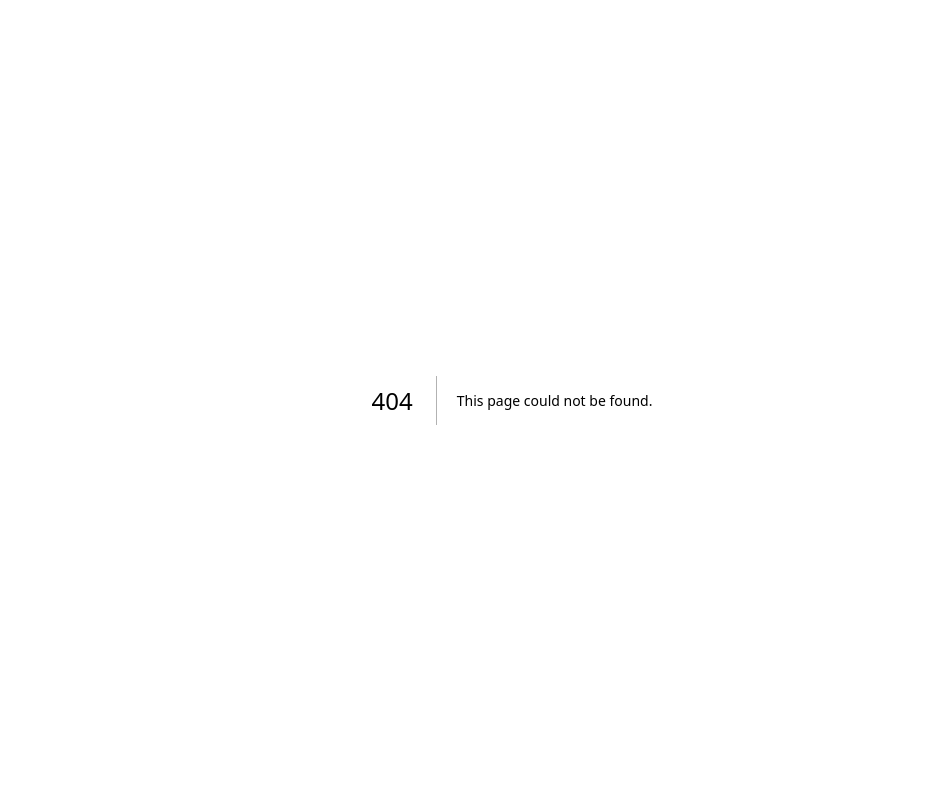
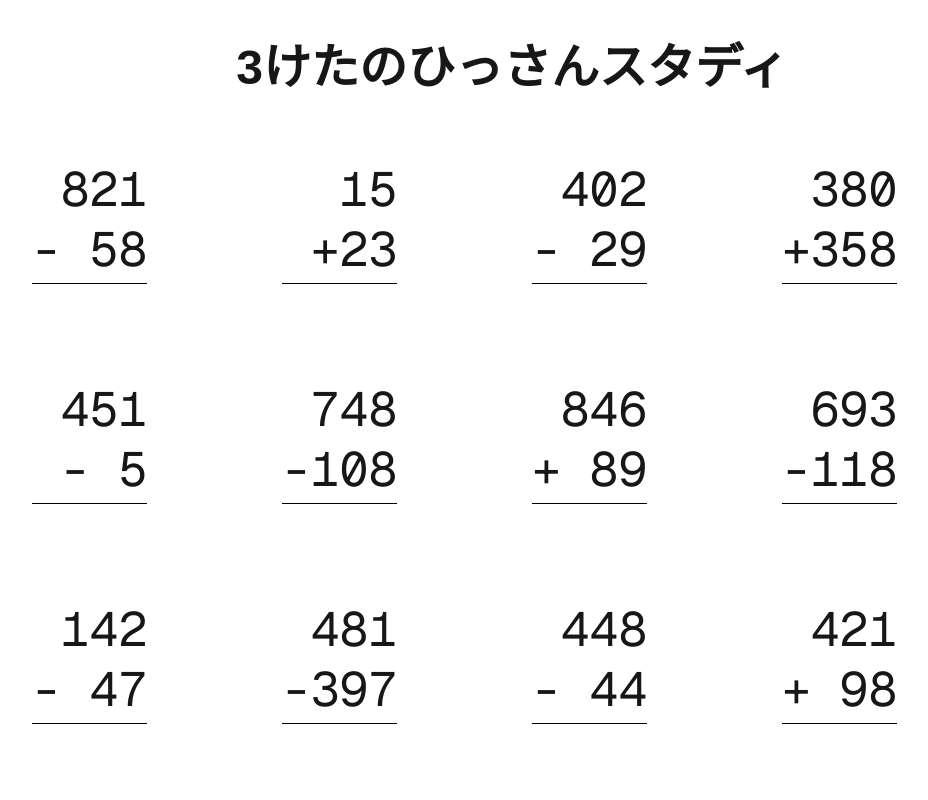
Before and after one commit to usk94/hissan, a Next.js app: page /sanketa-keisan in a window 1280 px wide. Before the commit this address had no page. Shown: the top 800 px of the page, without its empty margins (128-1056 px from the left). Built offline with nearby package versions, Linux system fonts and the light colour scheme.

Commit message:
feat: 3桁の足し算・引き算ページを追加

```diff
--- /dev/null
+++ b/src/app/sanketa-keisan/page.tsx
@@ -0,0 +1,155 @@
+import React from "react"
+
+export const dynamic = "force-dynamic"
+
+type Problem = { a: number; b: number; symbol: "+" | "-" }
+
+function generateMixedProblems(): Problem[] {
+  const problems: Problem[] = []
+
+  const pushIfValid = (a: number, b: number, symbol: "+" | "-") => {
+    if (a >= b && a < 1000 && b < 1000) {
+      problems.push({ a, b, symbol })
+    }
+  }
+
+  // 足し算
+  while (problems.length < 2) {
+    const a = Math.floor(Math.random() * 90) + 10
+    const b = Math.floor(Math.random() * 90) + 10
+    problems.push({ a, b, symbol: "+" })
+  }
+
+  while (problems.length < 4) {
+    const a = Math.floor(Math.random() * 900) + 100
+    const b = Math.floor(Math.random() * 900) + 100
+    problems.push({ a, b, symbol: "+" })
+  }
+
+  while (problems.length < 6) {
+    const a = Math.floor(Math.random() * 900) + 100
+    const b = Math.floor(Math.random() * 90) + 10
+    problems.push({ a, b, symbol: "+" })
+  }
+
+  // 引き算：3桁 - 1桁
+  while (problems.length < 7) {
+    const a = Math.floor(Math.random() * 900) + 100
+    const b = Math.floor(Math.random() * 9) + 1
+    pushIfValid(a, b, "-")
+  }
+
+  // 1. くり下がりなし
+  while (problems.length < 8) {
+    const a = Math.floor(Math.random() * 900) + 100
+    const b = Math.floor(Math.random() * 90) + 10
+    const a1 = a % 10
+    const a10 = Math.floor(a / 10) % 10
+    const b1 = b % 10
+    const b10 = Math.floor(b / 10) % 10
+    if (a1 >= b1 && a10 >= b10) {
+      pushIfValid(a, b, "-")
+    }
+  }
+
+  // 2. 10の位から借りる必要あり（1の位だけ繰り下がり）
+  while (problems.length < 10) {
+    const a = Math.floor(Math.random() * 900) + 100
+    const b = Math.floor(Math.random() * 90) + 10
+    const a1 = a % 10
+    const b1 = b % 10
+    if (a1 < b1) {
+      pushIfValid(a, b, "-")
+    }
+  }
+
+  // 3. 100の位からも借りる必要あり
+  while (problems.length < 12) {
+    const a = Math.floor(Math.random() * 900) + 100
+    const b = Math.floor(Math.random() * 90) + 10
+    const a1 = a % 10
+    const a10 = Math.floor(a / 10) % 10
+    const b1 = b % 10
+    const b10 = Math.floor(b / 10) % 10
+    if (a1 < b1 && a10 < b10) {
+      pushIfValid(a, b, "-")
+    }
+  }
+
+  // 1. くり下がりなし
+  while (problems.length < 13) {
+    const a = Math.floor(Math.random() * 900) + 100
+    const b = Math.floor(Math.random() * 900) + 100
+    const a1 = a % 10
+    const a10 = Math.floor(a / 10) % 10
+    const b1 = b % 10
+    const b10 = Math.floor(b / 10) % 10
+    if (a1 >= b1 && a10 >= b10 && a > b) {
+      pushIfValid(a, b, "-")
+    }
+  }
+
+  // 2. 1の位だけ繰り下がり
+  while (problems.length < 14) {
+    const a = Math.floor(Math.random() * 900) + 100
+    const b = Math.floor(Math.random() * 900) + 100
+    const a1 = a % 10
+    const b1 = b % 10
+    if (a1 < b1 && a > b) {
+      pushIfValid(a, b, "-")
+    }
+  }
+
+  // 3. 100の位からも借りる
+  while (problems.length < 16) {
+    const a = Math.floor(Math.random() * 900) + 100
+    const b = Math.floor(Math.random() * 900) + 100
+    const a1 = a % 10
+    const a10 = Math.floor(a / 10) % 10
+    const b1 = b % 10
+    const b10 = Math.floor(b / 10) % 10
+    if (a1 < b1 && a10 < b10 && a > b) {
+      pushIfValid(a, b, "-")
+    }
+  }
+
+  // シャッフル
+  for (let i = problems.length - 1; i > 0; i--) {
+    const j = Math.floor(Math.random() * (i + 1))
+    ;[problems[i], problems[j]] = [problems[j], problems[i]]
+  }
+
+  return problems
+}
+
+function VerticalMix({ a, b, symbol }: Problem) {
+  const width = Math.max(a, b).toString().length
+
+  return (
+    <div className="inline-block text-[48px] leading-tight font-mono tabular-nums">
+      <div className="text-right">{a.toString().padStart(width, " ")}</div>
+      <div className="text-right">{symbol + b.toString().padStart(width, " ")}</div>
+      <div className="flex justify-end mt-1">
+        <div className="border-t border-black" style={{ width: "2.4em" }} />
+      </div>
+    </div>
+  )
+}
+
+export default function MixPage() {
+  const problems = generateMixedProblems()
+
+  return (
+    <main className="mx-auto max-w-5xl p-8 print:p-4 print:max-w-none print:h-[1120px] print:w-[794px]">
+      <h1 className="text-center text-[48px] font-bold mb-10">3けたのひっさんスタディ</h1>
+
+      <div className="grid grid-cols-4 gap-x-10 gap-y-[80px] print:gap-x-6">
+        {problems.map((p, i) => (
+          <div key={i} className="min-h-[140px] print:min-h-[140px] flex items-end">
+            <VerticalMix {...p} />
+          </div>
+        ))}
+      </div>
+    </main>
+  )
+}
```
